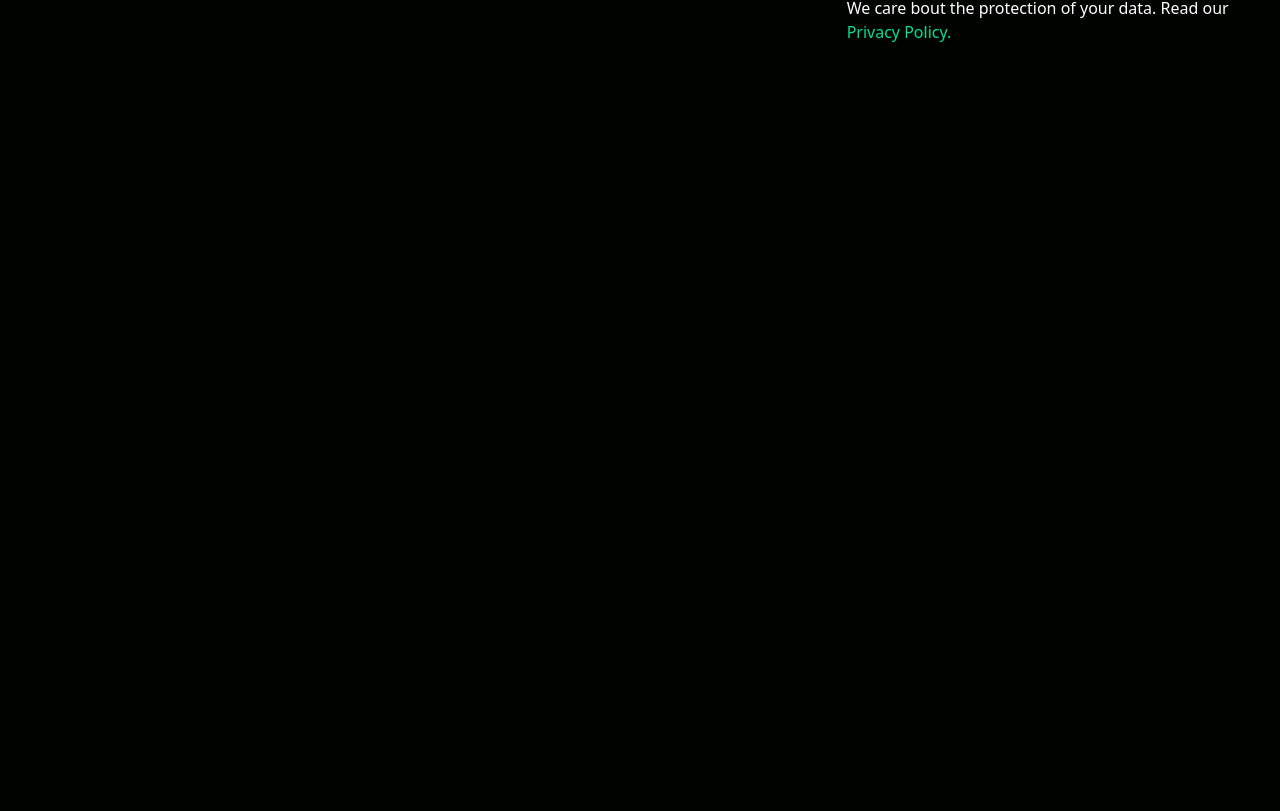
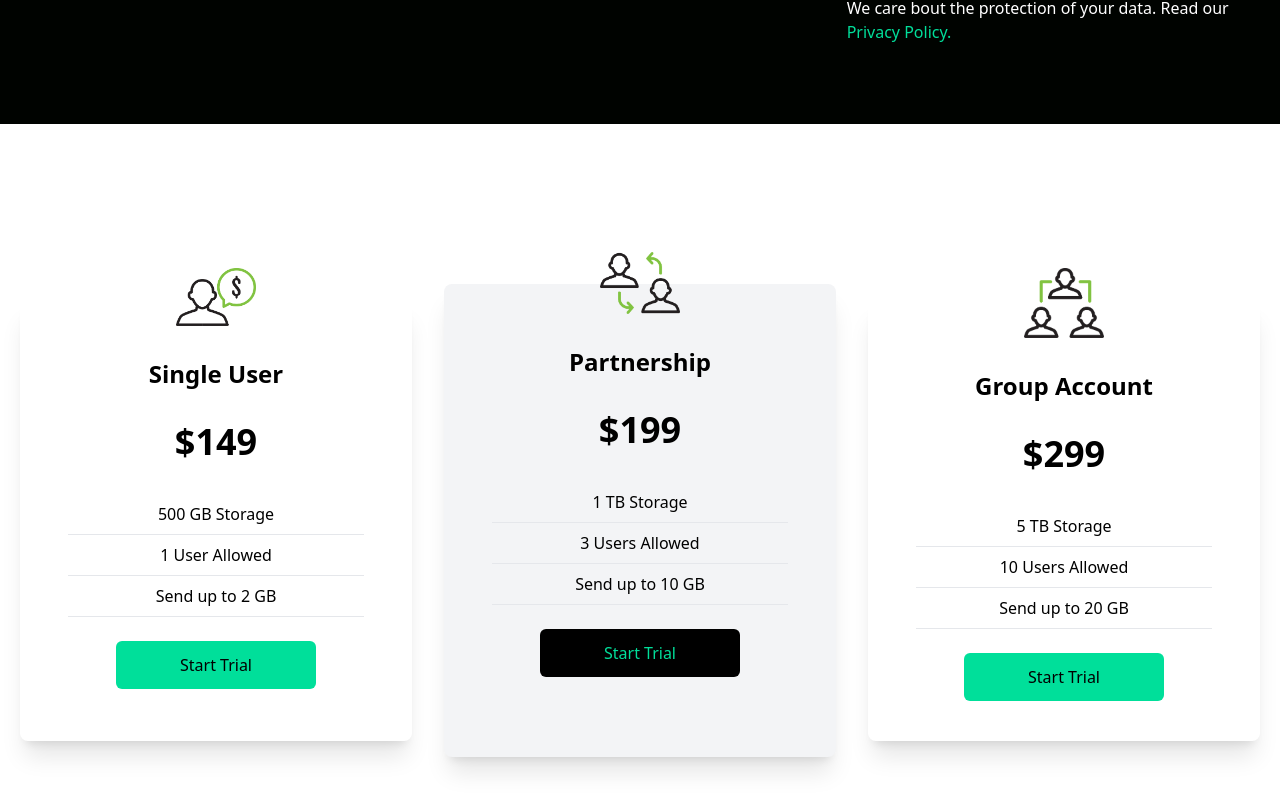
Before and after one commit to leylamaria/react-tailwind-project, a React (Create React App) app: page / in a window 1280 px wide. Shown: the part 1557-2368 px from the top of the page. Before the commit the page ends 1681 px from the top, so only its background shows below. Built offline with nearby package versions, Linux system fonts and the light colour scheme.

Commit message:
Added Cards component

```diff
--- a/src/App.js
+++ b/src/App.js
@@ -3,6 +3,7 @@
 import Hero from "./components/Hero";
 import Analytics from "./components/Analytics";
 import Newsletter from "./components/Newsletter";
+import Cards from "./components/Cards";
 
 export default function App() {
   return (
@@ -11,6 +12,7 @@
       <Hero />
       <Analytics />
       <Newsletter />
+      <Cards />
     </div>
   );
 }
--- /dev/null
+++ b/src/components/Cards.jsx
@@ -0,0 +1,69 @@
+import React from "react";
+import Single from "../assets/single.png";
+import Double from "../assets/double.png";
+import Triple from "../assets/triple.png";
+
+const Cards = () => {
+  return (
+    <div className="bg-white w-full py-[10rem] px-4 ">
+      <div className="max-w-[1240px] mx-auto grid md:grid-cols-3 gap-8">
+        <div className="w-full flex flex-col shadow-xl rounded-lg p-4 my-4 hover:scale-105 duration-300 ">
+          <img
+            className="w-20 mx-auto mt-[-3rem] bg-white "
+            src={Single}
+            alt="/"
+          />
+          <h2 className="text-2xl font-bold text-center py-8">Single User</h2>
+          <p className="text-center font-bold text-4xl">$149</p>
+          <div className="text-center font-medium ">
+            <p className="py-2 border-b mx-8 mt-8">500 GB Storage</p>
+            <p className="py-2 border-b mx-8">1 User Allowed </p>
+            <p className="py-2 border-b mx-8">Send up to 2 GB</p>
+          </div>
+
+          <button className="bg-[#00df9a] w-[200px] rounded-md font-medium my-6 mx-auto px-6 py-3">
+            Start Trial
+          </button>
+        </div>
+        <div className="w-full flex flex-col bg-gray-100 md:my-0 my-8 shadow-xl rounded-lg p-4 hover:scale-105 duration-300 ">
+          <img
+            className="w-20 mx-auto mt-[-3rem] bg-transperent "
+            src={Double}
+            alt="/"
+          />
+          <h2 className="text-2xl font-bold text-center py-8">Partnership</h2>
+          <p className="text-center font-bold text-4xl">$199</p>
+          <div className="text-center font-medium ">
+            <p className="py-2 border-b mx-8 mt-8">1 TB Storage</p>
+            <p className="py-2 border-b mx-8">3 Users Allowed </p>
+            <p className="py-2 border-b mx-8">Send up to 10 GB</p>
+          </div>
+
+          <button className="bg-black text-[#00df9a] w-[200px] rounded-md font-medium my-6 mx-auto px-6 py-3">
+            Start Trial
+          </button>
+        </div>
+        <div className="w-full flex flex-col shadow-xl rounded-lg p-4 my-4 hover:scale-105 duration-300 ">
+          <img
+            className="w-20 mx-auto mt-[-3rem] bg-white "
+            src={Triple}
+            alt="/"
+          />
+          <h2 className="text-2xl font-bold text-center py-8">Group Account</h2>
+          <p className="text-center font-bold text-4xl">$299</p>
+          <div className="text-center font-medium ">
+            <p className="py-2 border-b mx-8 mt-8">5 TB Storage</p>
+            <p className="py-2 border-b mx-8">10 Users Allowed </p>
+            <p className="py-2 border-b mx-8">Send up to 20 GB</p>
+          </div>
+
+          <button className="bg-[#00df9a] w-[200px] rounded-md font-medium my-6 mx-auto px-6 py-3">
+            Start Trial
+          </button>
+        </div>
+      </div>
+    </div>
+  );
+};
+
+export default Cards;
```
